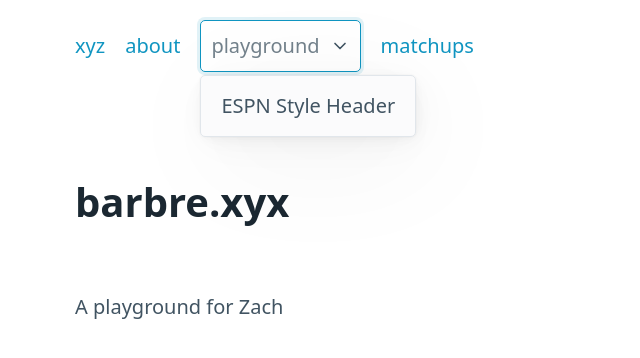
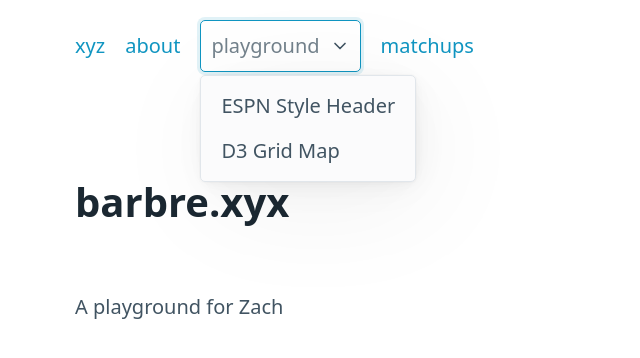
Before and after one commit to ZachBarbre/xyz, an Astro site: page / in a window 1280 px wide. Both pictures are taken after a click on the heading "playground". Shown: the whole page, without its empty margins (0-640 px from the left). Built offline with nearby package versions, Linux system fonts and the light colour scheme; Astro itself is replaced by a stand-in of ours.

Commit message:
add d3 grid map link

```diff
--- a/src/components/Nav.astro
+++ b/src/components/Nav.astro
@@ -7,6 +7,9 @@
         <summary aria-haspopup="listbox">playground</summary>
         <ul role="listbox">
           <li><a href="/espn-header">ESPN Style Header</a></li>
+          <li>
+            <a href="https://zachbarbre.github.io/d3-grid-map/">D3 Grid Map</a>
+          </li>
         </ul>
       </details>
     </li>
```
